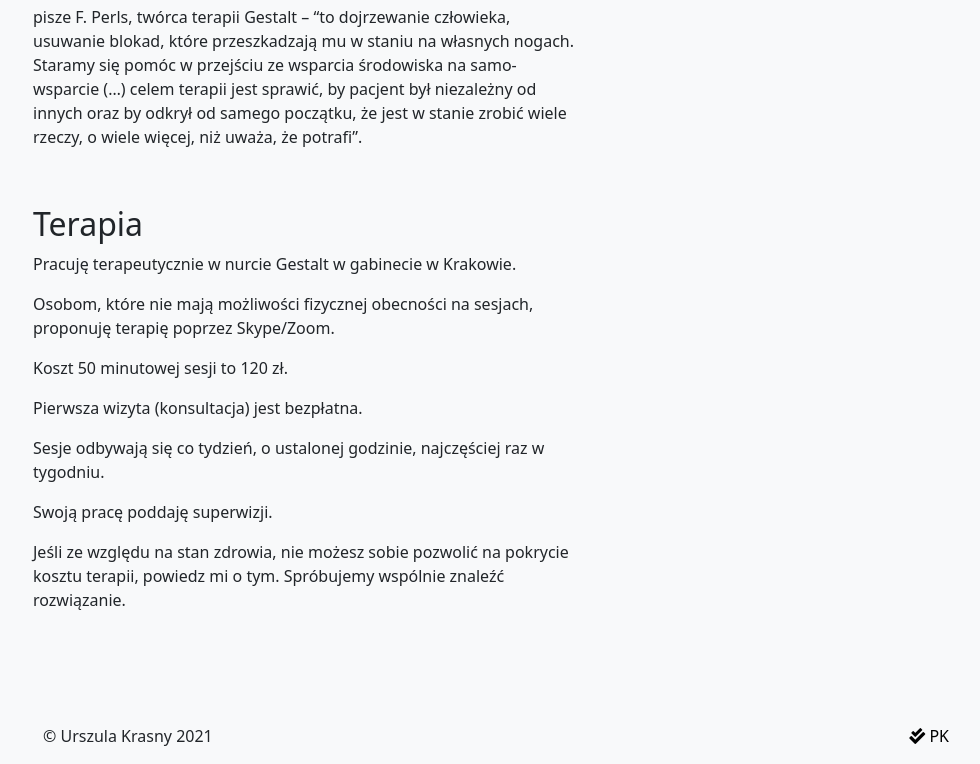
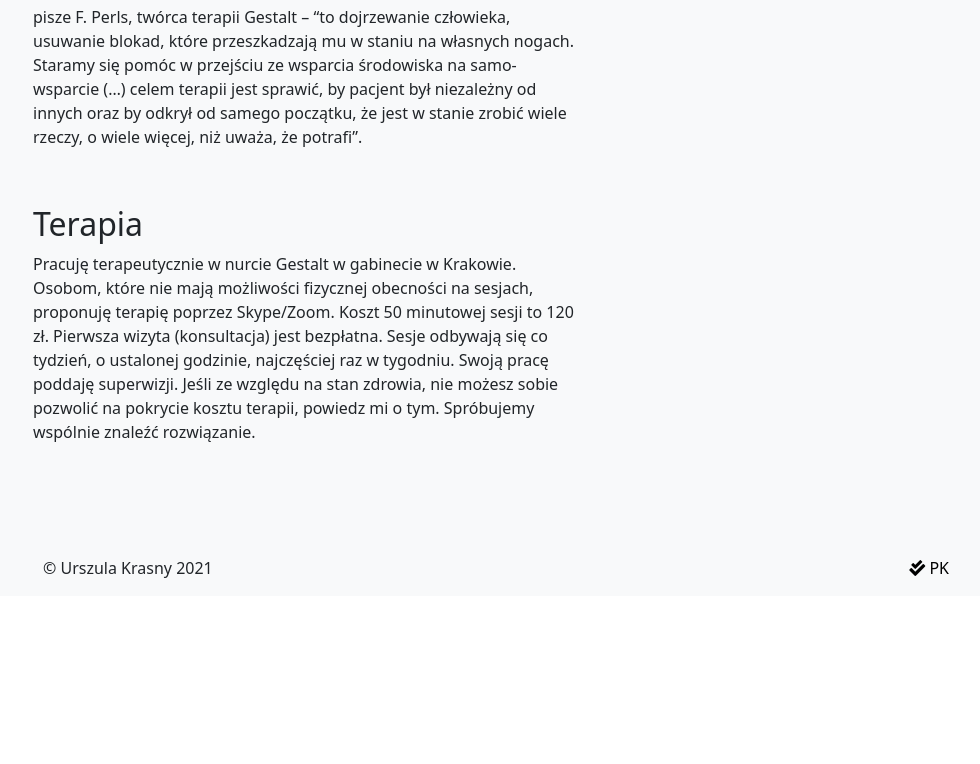
Before and after one commit to PK007PK/P36Patrzac, a Gatsby site: page / in a window 1280 px wide. Shown: the part 2313-3077 px from the top of the page, without its empty margins (144-1124 px from the left). After the commit the page ends 2909 px from the top, so only its background shows below. Built offline with nearby package versions, Linux system fonts and the light colour scheme; Gatsby itself is replaced by a stand-in of ours.

Commit message:
Layout/location/navbar problem

```diff
--- a/src/components/header.js
+++ b/src/components/header.js
@@ -70,7 +70,7 @@ const Header = ({
             aria-label="Przełącznik jasny / ciemny motyw"
             type="button"
             className={dark ? "btn btn-warning" : "btn btn-dark"}
-            onClick={changeMode()}
+            onClick={changeMode}
           >
             {dark ? (
               <i className="fas fa-sun"></i>
--- a/src/components/layout.js
+++ b/src/components/layout.js
@@ -1,32 +1,21 @@
-import React, { useState } from "react";
+import React, { useState, useEffect } from "react";
 
 import Navbar from "../components/navbar";
 import Footer from "../components/footer";
 
 export const PageContext = React.createContext();
 
-const Layout = ({ location, children, style }) => {
-  // state = {
-  //   dark: false,
-  //   changeMode: () => this.changeMode,
-  // };
-
-  const [state, setState] = useState({
-    dark: false,
-    changeMode: () => changeMode,
-  });
-
-  // componentDidMount() {
-  //   this.setState({ dark: this.props.dark === true ? true : false });
-  // }
+const Layout = ({ location, children, isdark }) => {
+  const [dark, setDark] = useState(false);
+  // console.log(location);
+  useEffect(() => setDark(isdark === "true" ? true : false), []);
 
   const changeMode = () => {
-    setState((prevState) => ({ dark: !prevState.dark }));
+    setDark((prevState) => !prevState);
   };
 
-  const { dark } = state;
   return (
-    <PageContext.Provider value={state}>
+    <PageContext.Provider value={{ dark, changeMode }}>
       <div
         className={dark ? "bg-dark" : "bg-light"}
         style={dark ? { color: "rgba(255,255,255,0.7" } : {}}
--- a/src/components/navbar.js
+++ b/src/components/navbar.js
@@ -1,18 +1,16 @@
-import React, { useState } from "react";
+import React, { useState, useContext, useEffect } from "react";
 
 import Logo from "../contentComponents/logo";
 import { Link } from "gatsby";
 
 import { PageContext } from "../components/layout";
 
-const Navbar = ({ location }) => {
+const Navbar = () => {
   const [isExpanded, toogleExpanded] = useState(0);
-
+  const { dark } = useContext(PageContext);
   const handleButton = () => toogleExpanded((prevState) => !prevState);
 
   return (
-    <PageContext.Consumer>
-      {({ dark }) => (
     <div className={dark ? "container bg-dark" : "container bg-light"}>
       <div
         style={{ lineHeight: "0.1" }}
@@ -30,7 +28,7 @@ const Navbar = ({ location }) => {
         <div className="container-fluid">
           <Link
             className="navbar-brand"
-                state={{ dark: dark ? true : false }}
+            isdark={dark ? "true" : "false"}
             to="/"
           >
             <Logo withName />
@@ -59,7 +57,7 @@ const Navbar = ({ location }) => {
               <li className="nav-item">
                 <Link
                   className="nav-link"
-                      state={{ dark: dark ? true : false }}
+                  isdark={dark ? "true" : "false"}
                   to="/"
                   activeStyle={
                     dark
@@ -81,7 +79,7 @@ const Navbar = ({ location }) => {
                   className="nav-link"
                   to="/publications"
                   tabIndex="-1"
-                      state={{ dark: dark ? true : false }}
+                  isdark={dark ? "true" : "false"}
                   activeStyle={
                     dark
                       ? {
@@ -102,7 +100,7 @@ const Navbar = ({ location }) => {
                   className="nav-link"
                   to="/contact"
                   tabIndex="-1"
-                      state={{ dark: dark ? true : false }}
+                  isdark={dark ? "true" : "false"}
                   activeStyle={
                     dark
                       ? {
@@ -123,8 +121,6 @@ const Navbar = ({ location }) => {
         </div>
       </nav>
     </div>
-      )}
-    </PageContext.Consumer>
   );
 };
 
--- a/src/contentComponents/indexTherapyDetails.js
+++ b/src/contentComponents/indexTherapyDetails.js
@@ -1,23 +1,17 @@
 import React from "react";
 
 const IndexTherapyDetails = () => (
-  <div className="my-5">
+  <div className="my-5 text-justify">
     <h2>Terapia</h2>
-    <p>Pracuję terapeutycznie w nurcie Gestalt w gabinecie w Krakowie.</p>
     <p>
-      Osobom, które nie mają możliwości fizycznej obecności na sesjach,
-      proponuję terapię poprzez Skype/Zoom.
-    </p>
-    <p>Koszt 50 minutowej sesji to 120 zł.</p>
-    <p> Pierwsza wizyta (konsultacja) jest bezpłatna.</p>
-    <p>
-      Sesje odbywają się co tydzień, o ustalonej godzinie, najczęściej raz w
-      tygodniu.
-    </p>
-    <p> Swoją pracę poddaję superwizji.</p>
-    <p>
-      Jeśli ze względu na stan zdrowia, nie możesz sobie pozwolić na pokrycie
-      kosztu terapii, powiedz mi o tym. Spróbujemy wspólnie znaleźć rozwiązanie.
+      Pracuję terapeutycznie w nurcie Gestalt w gabinecie w Krakowie. Osobom,
+      które nie mają możliwości fizycznej obecności na sesjach, proponuję
+      terapię poprzez Skype/Zoom. Koszt 50 minutowej sesji to 120 zł. Pierwsza
+      wizyta (konsultacja) jest bezpłatna. Sesje odbywają się co tydzień, o
+      ustalonej godzinie, najczęściej raz w tygodniu. Swoją pracę poddaję
+      superwizji. Jeśli ze względu na stan zdrowia, nie możesz sobie pozwolić na
+      pokrycie kosztu terapii, powiedz mi o tym. Spróbujemy wspólnie znaleźć
+      rozwiązanie.
     </p>
   </div>
 );
--- a/src/pages/contact.js
+++ b/src/pages/contact.js
@@ -8,7 +8,7 @@ import ContactDetails from "../contentComponents/contactDetails";
 import Map from "../contentComponents/map";
 
 const Contact = ({ location }) => (
-  <Layout dark={location && location.state && location.state.dark}>
+  <Layout isdark={location && location.state && location.state.isdark}>
     <SEO title="Kontakt" lang="pl" />
     <Header
       rightColumnContent={Map}
--- a/src/pages/index.js
+++ b/src/pages/index.js
@@ -19,10 +19,10 @@ const IndexPage = ({ data, location }) => {
   const background = data.backgroundImage.childImageSharp.fluid;
   const library = data.libraryImage.childImageSharp.fluid;
   const face = data.face.childImageSharp.fluid;
-
+  console.log(location);
   return (
     <Layout
-      dark={location && location.state && location.state.dark}
+      isdark={location && location.state && location.state.isdark}
       location={location}
     >
       <SEO title="Strona Główna" lang="pl" />
--- a/src/pages/publications.js
+++ b/src/pages/publications.js
@@ -32,7 +32,7 @@ const Publications = ({ data, location }) => {
 
   return (
     <Layout
-      dark={location && location.state && location.state.dark}
+      isdark={location && location.state && location.state.isdark}
       location={location}
     >
       {" "}
```
Lines whose indentation alone changed are shown as unchanged.
